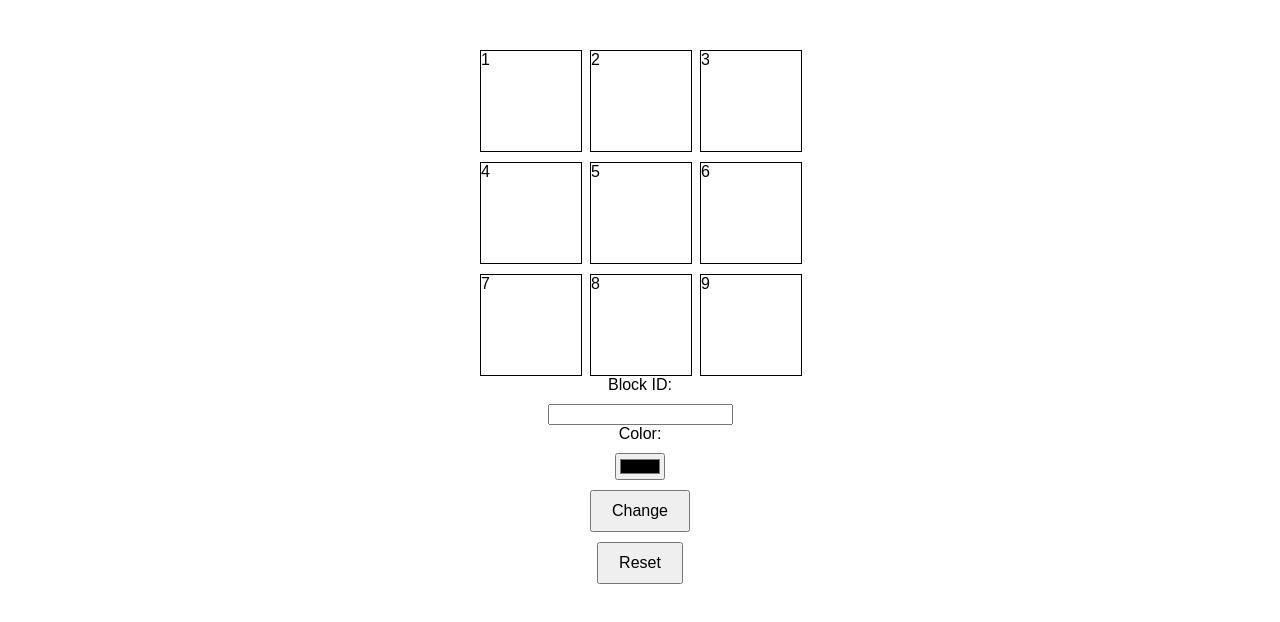
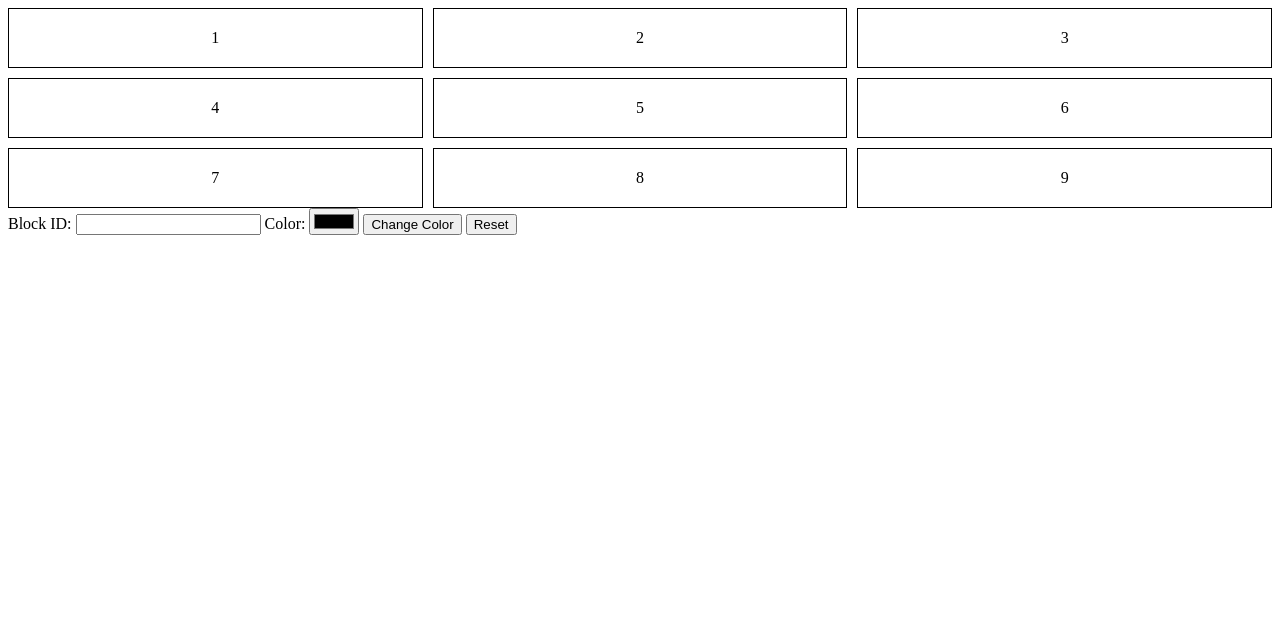
Before and after one commit to acciojob/Replit-Asian-Paints-sanjayrautela, a website: page main.html in a window 1280 px wide. Both pictures are taken after a click on the button "Reset". Drawn offline with Linux system fonts and the light colour scheme.

Commit message:
created a submission

```diff
--- a/main.html
+++ b/main.html
@@ -8,7 +8,7 @@
 </head>
 <body>
 
-    <div class="grid-container">
+  <div class="grid-container" id="grid-container">
     <div class="grid-item" id="1">1</div>
     <div class="grid-item" id="2">2</div>
     <div class="grid-item" id="3">3</div>
@@ -26,7 +26,7 @@
   <label for="colour_id">Color:</label>
   <input type="color" id="colour_id">
 
-    <button id="change_button">Change</button>
+  <button id="change_button">Change Color</button>
   <button id="reset_button">Reset</button>
 
   <script src="script.js"></script>
--- a/script.js
+++ b/script.js
@@ -1,33 +1,32 @@
-//your JS code here. If required.
+// script.js
 document.addEventListener('DOMContentLoaded', function () {
-    const gridItems = document.querySelectorAll('.grid-item');
-    const blockIdInput = document.getElementById('block_id');
-    const colourInput = document.getElementById('colour_id');
   const changeButton = document.getElementById('change_button');
   const resetButton = document.getElementById('reset_button');
+  const gridContainer = document.getElementById('grid-container');
 
   changeButton.addEventListener('click', function () {
-        const blockId = blockIdInput.value;
-        const selectedBlock = document.getElementById(blockId);
+    const blockId = document.getElementById('block_id').value;
+    const colorValue = document.getElementById('colour_id').value;
 
-        if (selectedBlock) {
-            gridItems.forEach(item => {
-                item.style.backgroundColor = 'transparent';
-            });
+    const gridItem = document.getElementById(blockId);
+    if (gridItem) {
+      // Reset all grid items to transparent background
+      resetGrid();
 
-            const colorValue = colourInput.value;
-            selectedBlock.style.backgroundColor = colorValue;
-        } else {
-            alert('Invalid Block ID');
+      // Change the background color of the selected grid item
+      gridItem.style.backgroundColor = colorValue;
     }
   });
 
   resetButton.addEventListener('click', function () {
-        gridItems.forEach(item => {
-            item.style.backgroundColor = 'transparent';
+    // Reset all grid items to transparent background
+    resetGrid();
   });
 
-        blockIdInput.value = '';
-        colourInput.value = '#000000';
+  function resetGrid() {
+    const gridItems = document.querySelectorAll('.grid-item');
+    gridItems.forEach(function (item) {
+      item.style.backgroundColor = '';
     });
+  }
 });
--- a/styles.css
+++ b/styles.css
@@ -1,35 +1,16 @@
-/*  your css code here. If applicable */
-body {
-    display: flex;
-    flex-direction: column;
-    align-items: center;
-    font-family: Arial, sans-serif;
-    margin: 50px;
-
-}
-
+/* styles.css */
 .grid-container {
-    display: grid;
-    grid-template-columns: repeat(3, 100px);
-    grid-gap: 10px;
+  display: grid;
+  grid-template-columns: repeat(3, 1fr);
+  gap: 10px;
 }
 
 .grid-item {
-    width: 100px;
-    height: 100px;
-    background-color: rgb(255,0,0);
-    border: 1px solid #000;
-
+  border: 1px solid #000;
+  padding: 20px;
+  text-align: center;
 }
 
-#block_id,
-#colour_id {
-    margin-top: 10px;
+.transparent {
+  background-color: transparent !important;
 }
-
-button {
-    margin-top: 10px;
-    padding: 10px 20px;
-    font-size: 16px;
-    cursor: pointer;
-}
```
Lines whose indentation alone changed are shown as unchanged.
